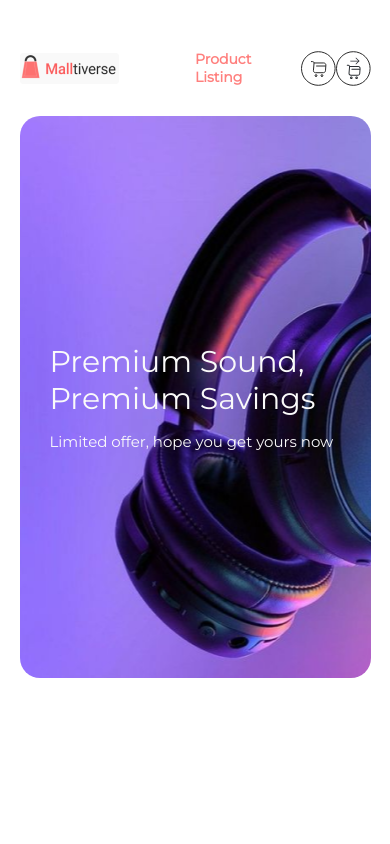
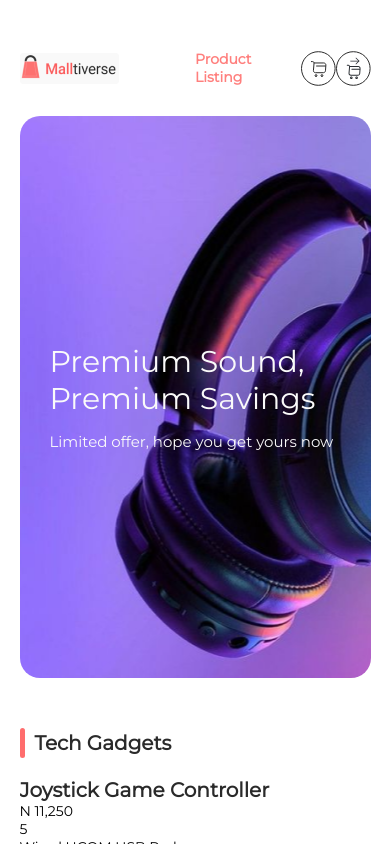
Before and after one commit to monyasau/Malltiverse, a React Native app: screen / in a window 390 px wide. Built offline with nearby package versions, Linux system fonts and the light colour scheme.

Commit message:
Added Products

```diff
--- a/App.js
+++ b/App.js
@@ -1,15 +1,144 @@
 import { StatusBar } from 'expo-status-bar';
-import { StyleSheet, Text, View } from 'react-native';
+import {ScrollView, StyleSheet, Text, View } from 'react-native';
 import TopNav from './components/TopNav';
 import MainView from './components/MainView';
+import ProductGroup from './components/ProductGroup';
 
+const products = [
+  {
+  category:"Tech Gadgets",
+  items:[
+    {
+      name:"Joystick Game Controller",
+      price:"N 11,250",
+      rating:5,
+      description:"Wired UCOM USB Pad...."
+    },
+    {
+      name:"Apple IPhone 14 Pro",
+      price:"N 1,450,000",
+      rating:5,
+      description:"6GB RAM + 128GB ROM"
+    },
+    {
+      name:"Touch Screen Smart Watch",
+      price:"N 11,250",
+      rating:5,
+      description:"For Andriod & IOS"
+    },
+    {
+      name:"Itel Bluetooth Earphones",
+      price:"N 11,250",
+      rating:5,
+      description:"BUDS ACE Wireless Earp.."
+    },
+    {
+      name:"HP ENVY 15 X360",
+      price:"N 11,250",
+      rating:5,
+      description:"INTEL Core i7 16GB RAM 512..."
+    },
+    {
+      name:"Oriamo 2000mAH PowerBank",
+      price:"N 11,250",
+      rating:4,
+      description:"Wired UCOM USB Pad for PC...."
+    },
+  ]
+},
+ {
+  category:"Men Fashion",
+  items:[
+    {
+      name:"Men’s Belt Leather",
+      price:"N 11,250",
+      rating:4,
+      description:"Buckle Brown Timeless Belt"
+    },
+    {
+      name:"Quality Plain Face Cap",
+      price:"N 1,450,000",
+      rating:5,
+      description:"Plain Black Face CaP"
+    },
+    {
+      name:"Men’s Formal Lace Up Shoes",
+      price:"N 11,250",
+      rating:4,
+      description:"Italian Brogues Leather Sh.."
+    },
+    {
+      name:"Men’s Short Sleeve ",
+      price:"N 11,250",
+      rating:5,
+      description:"Casual Shirt - Black & Brown"
+    },
+    {
+      name:"Men’s Three Piece Tuxedo",
+      price:"N 11,250",
+      rating:4,
+      description:"Elegant Wedding Suit - Te... "
+    },
+    {
+      name:"DesubClassic Quality Agbada",
+      price:"N 11,250",
+      rating:4,
+      description:"Black Agbada with a Black ....."
+    },
+  ]
+},
+ {
+  category:"Women Fashion",
+  items:[
+    {
+      name:"Ladies Leather Chic Bag",
+      price:"N 11,250",
+      rating:4,
+      description:"Office Trendy Handbag ..."
+    },
+    {
+      name:"Summer Tie Neck Long Dress",
+      price:"N 1,450,000",
+      rating:5,
+      description:"Purple free Floral Dress"
+    },
+    {
+      name:"Ladies Crystal Bracelet",
+      price:"N 11,250",
+      rating:4,
+      description:"Silver Diamond Flower Brace...."
+    },
+    {
+      name:"Scarlet Darkness Dress ",
+      price:"N 11,250",
+      rating:4,
+      description:"Summer Square Neck Sleeve.."
+    },
+    {
+      name:"Brown Crop Top Sweat Shirt",
+      price:"N 11,250",
+      rating:4,
+      description:"Denami Women Diamond ....."
+    },
+    {
+      name:"Corporate High Heel",
+      price:"N 11,250",
+      rating:5,
+      description:"Leather cover shoe - Black"
+    },
+  ]
+},
+]
 export default function App() {
   return (
-    <View style={styles.container}>
+    <ScrollView style={styles.container}>
       <TopNav/>
       <MainView/>
+      {products.map((product,index)=>
+          (<ProductGroup category={product.category} products={product.items}/>)
+      )}
       <StatusBar style="auto" />
-    </View>
+    </ScrollView>
   );
 }
 
```
